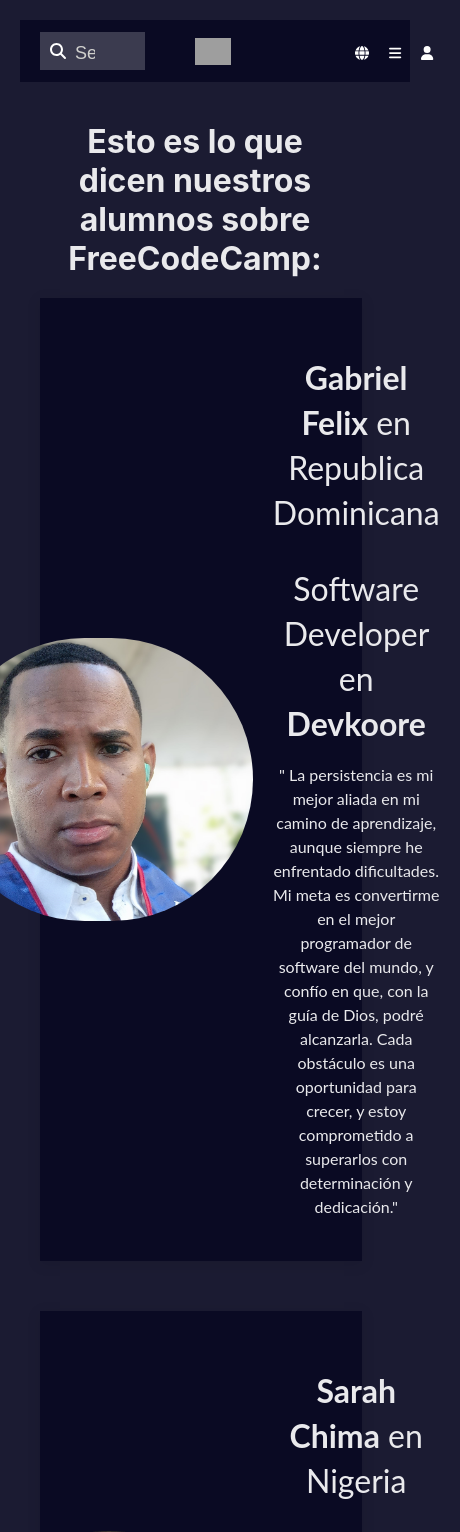
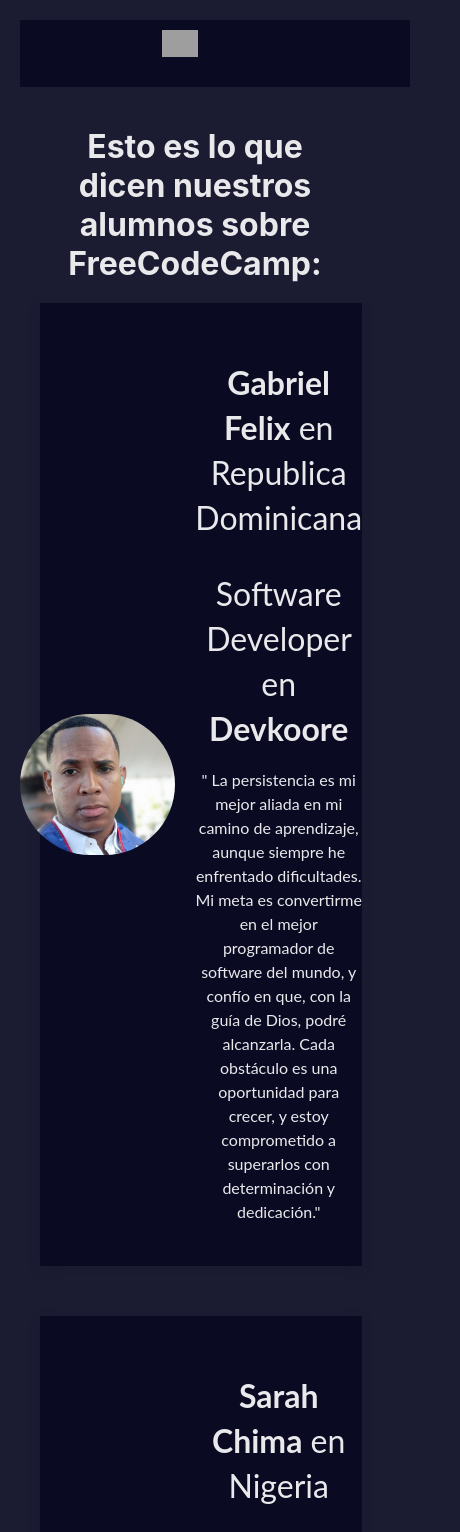
Before and after one commit to gfelix01/Clon_testimoniosfreecodecamp, a React (Create React App) app: page / in a window 390 px wide. Shown: the top 1532 px of the page, 460 px wide, since content can reach past the window. Built offline with nearby package versions, Linux system fonts and the light colour scheme; grey boxes are pictures that could not be loaded.

Commit message:
update Testimonio.js, Navbar.css and Testimonio.css

```diff
--- a/src/hojas-de-estilo/Navbar.css
+++ b/src/hojas-de-estilo/Navbar.css
@@ -1,3 +1,4 @@
+/* Estilos base para ambos dispositivos */
 .navbar {
     align-items: center;
     background-color: #0A0A23;
@@ -18,16 +19,13 @@
     height: 27px;
     overflow: hidden;
     margin-right: 20%;
-
 }
-
 
 .search-bar {
     display: flex;
     align-items: center;
     width: 30%;
     position: relative;
-
 }
 
 .search-bar input {
@@ -36,7 +34,6 @@
     width: 100%;
     color: #ffffff;
     border: none;
-
 }
 
 .search-bar input::placeholder {
@@ -48,15 +45,12 @@
     position: absolute;
     left: 10px;
     color: #ffffff;
-
 }
-
 
 .input-text::placeholder {
     color: #D0D0CD;
     font-size: large;
 }
-
 
 .nav-links {
     display: flex;
@@ -65,9 +59,6 @@
     text-align: center;
     width: 10%;
     height: 10px;
-
-
-
 }
 
 .nav-links li {
@@ -87,3 +78,21 @@
     font-size: 20px;
     margin-right: 5px;
 }
+
+@media only screen and (max-width: 768px) {
+    .navbar {
+        flex-direction: column;
+        align-items: stretch;
+    }
+
+    .logo {
+        margin-bottom: 20px;
+    }
+
+    .search-bar,
+    .nav-links {
+        display: none;
+    }
+
+
+}
--- a/src/hojas-de-estilo/Testimonio.css
+++ b/src/hojas-de-estilo/Testimonio.css
@@ -22,7 +22,7 @@
     height: max-content;
     width: 100%;
     max-width: 300px;
-    object-fit: fill;
+    object-fit: contain;
 
 }
 
@@ -55,11 +55,14 @@
 @media (max-width: 768px) {
     .contenedor-testimonio {
         padding: 2%;
+        height: calc(100vw - 4%);
+        max-height: calc(100vw - 4%) !important;
     }
 
     .imagen-testimonio {
-        max-width: 100%;
+        max-width: 50%;
         height: auto;
+        max-height: 30vh !important;
     }
 
     .nombre-testimonio,
```
